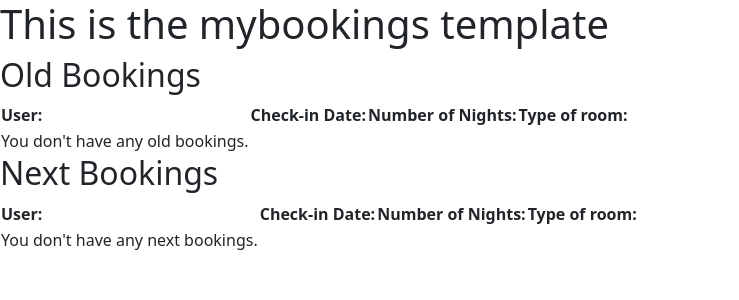
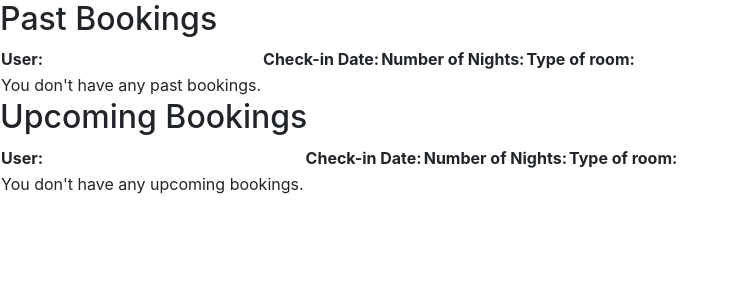
Before and after one commit to MarcelloMuy/ci-ms4-hotel-website, a Django app: page /mybookings/ in a window 1280 px wide. Shown: the top 300 px of the page, without its empty margins (0-739 px from the left). Run offline with Django 3.2, Linux system fonts and the light colour scheme; data that the repository does not hold is empty.

Commit message:
Create base.html template and link Boostrap and style.css file

```diff
--- /dev/null
+++ b/templates/base.html
@@ -0,0 +1,40 @@
+{% load static %}
+
+<!DOCTYPE html>
+<html lang="en">
+<head>
+    <meta charset="UTF-8">
+    <meta http-equiv="X-UA-Compatible" content="IE=edge">
+    <meta name="viewport" content="width=device-width, initial-scale=1.0">
+    <!-- Bootstrap -->
+    <link rel="stylesheet" href="https://cdn.jsdelivr.net/npm/bootstrap@4.6.1/dist/css/bootstrap.min.css"
+        integrity="sha384-zCbKRCUGaJDkqS1kPbPd7TveP5iyJE0EjAuZQTgFLD2ylzuqKfdKlfG/eSrtxUkn" crossorigin="anonymous">
+    <!-- css static file -->
+    <link rel="stylesheet" href="{% static 'css/style.css' %}">
+
+    <title>Hotel Name</title>
+</head>
+<body>
+
+    <!-- Navigation -->
+    <nav>
+
+    </nav>
+
+    <!-- Main -->
+    <main>
+        {% block content %}
+        <!-- Content goes here -->
+        {% endblock content %}
+    </main>
+
+    <!-- Footer -->
+    <footer>
+
+    </footer>
+
+    <!-- Bootstrap -->
+    <script src="https://cdn.jsdelivr.net/npm/jquery@3.5.1/dist/jquery.slim.min.js" integrity="sha384-DfXdz2htPH0lsSSs5nCTpuj/zy4C+OGpamoFVy38MVBnE+IbbVYUew+OrCXaRkfj" crossorigin="anonymous"></script>
+    <script src="https://cdn.jsdelivr.net/npm/bootstrap@4.6.1/dist/js/bootstrap.bundle.min.js" integrity="sha384-fQybjgWLrvvRgtW6bFlB7jaZrFsaBXjsOMm/tB9LTS58ONXgqbR9W8oWht/amnpF" crossorigin="anonymous"></script>
+</body>
+</html>
--- a/templates/mybookings.html
+++ b/templates/mybookings.html
@@ -1,17 +1,9 @@
-<!DOCTYPE html>
-<html lang="en">
-<head>
-    <meta charset="UTF-8">
-    <meta http-equiv="X-UA-Compatible" content="IE=edge">
-    <meta name="viewport" content="width=device-width, initial-scale=1.0">
-    <link href="https://cdn.jsdelivr.net/npm/bootstrap@5.1.3/dist/css/bootstrap.min.css" rel="stylesheet" integrity="sha384-1BmE4kWBq78iYhFldvKuhfTAU6auU8tT94WrHftjDbrCEXSU1oBoqyl2QvZ6jIW3" crossorigin="anonymous">
+{% extends "base.html" %}
 
-    <title>Hotel Name</title>
-</head>
-<body>
-    <h1>This is the mybookings template</h1>
+{% block content %}
 
-    <h2>Old Bookings</h2>
+<!-- Table to display bookings -->
+<h2>Past Bookings</h2>
 <table>
     <tr>
         <th>User:</th>
@@ -21,6 +13,7 @@
     </tr>
     {% for booking in mybookings %}
         <tr>
+            <!-- Looks for older than today bookings -->
             {% if booking.check_in_date < booking.today %}
                 <td>{{ booking.user }}</td>
                 <td>{{ booking.check_in_date|date:"d/m/Y" }}</td>
@@ -28,11 +21,12 @@
                 <td>{{ booking.type_of_room}}</td>
             {% endif %}
         </tr>
+    <!-- Display message if no bookings are found -->
     {% empty %}
-        <tr><td>You don't have any old bookings.</td></tr>
+    <tr><td>You don't have any past bookings.</td></tr>
     {% endfor %}
 </table>
-    <h2>Next Bookings</h2>
+<h2>Upcoming Bookings</h2>
 <table>
     <tr>
         <th>User:</th>
@@ -42,6 +36,7 @@
     </tr>
     {% for booking in mybookings %}
         <tr>
+            <!-- Looks for upcoming bookings -->
             {% if booking.check_in_date >= booking.today %}
                 <td>{{ booking.user }}</td>
                 <td>{{ booking.check_in_date|date:"d/m/Y" }}</td>
@@ -49,10 +44,10 @@
                 <td>{{ booking.type_of_room}}</td>
             {% endif %}
         </tr>
+    <!-- Display message if no bookings are found -->
     {% empty %}
-        <tr><td>You don't have any next bookings.</td></tr>
+    <tr><td>You don't have any upcoming bookings.</td></tr>
     {% endfor %}
 </table>
 
-</body>
-</html>
+{%endblock%}
```
Also changed, not shown: static/css/style.css (added). Lines whose indentation alone changed are shown as unchanged.
